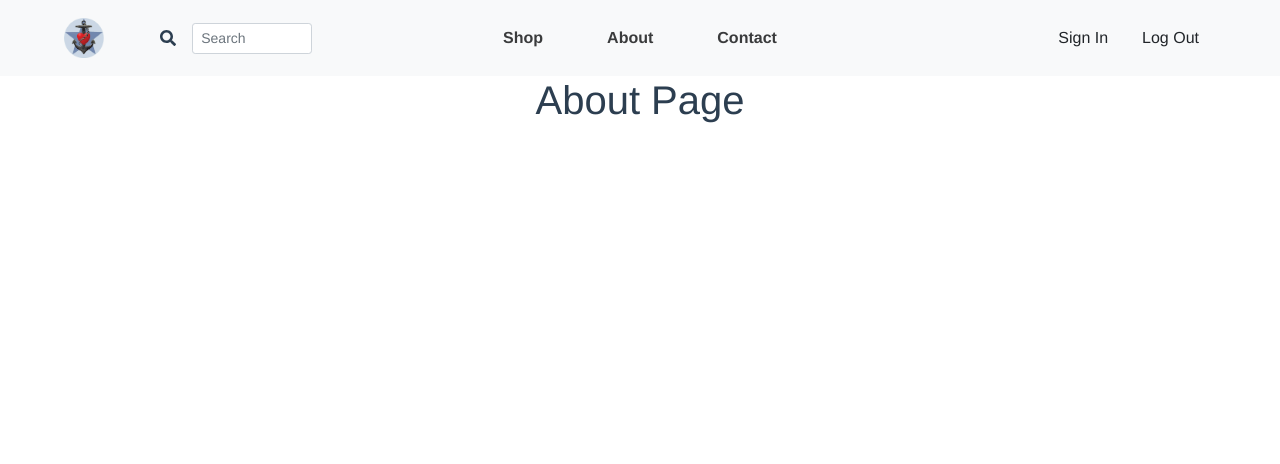
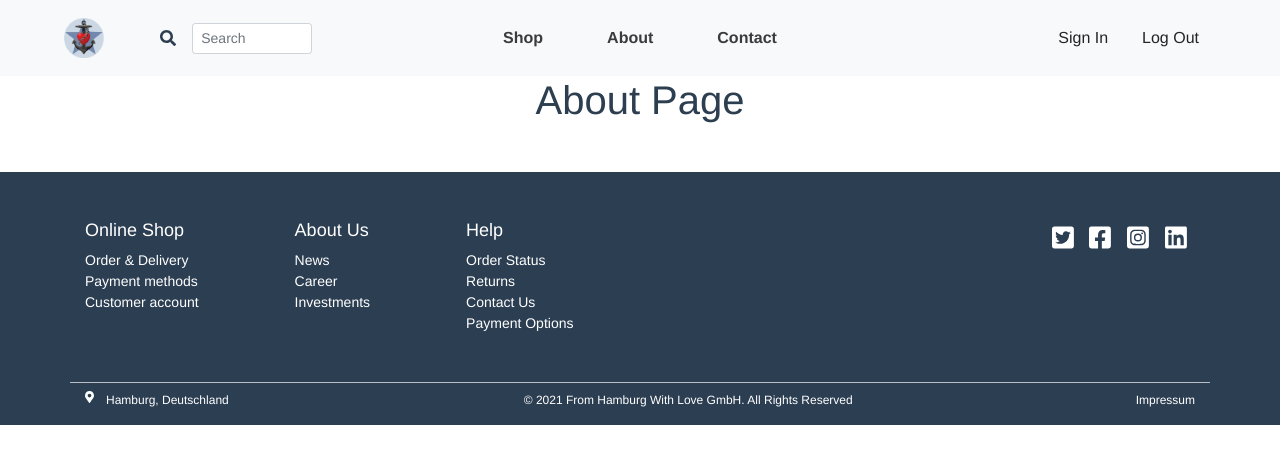
Before and after one commit to rsmml/online-store-front-end, a Vue app: page /about in a window 1280 px wide. Shown: the top 464 px of the page. Built offline with nearby package versions, Linux system fonts and the light colour scheme; what cloudinary-vue would draw is missing.

Commit message:
footer done

```diff
--- a/src/App.vue
+++ b/src/App.vue
@@ -2,16 +2,19 @@
   <div id="app">
     <NavBar />
     <router-view/>
+    <Footer />
   </div>
 </template>
 
 <script>
 import NavBar from '@/components/NavBar';
+import Footer from '@/components/Footer';
 
 export default {
   name: 'App',
   components: {
     NavBar,
+    Footer,
   },
 };
 </script>
--- /dev/null
+++ b/src/components/Footer.vue
@@ -0,0 +1,80 @@
+<template>
+  <div id="footer" class="mt-5">
+    <div class="top-footer container d-flex py-5">
+      <div class="d-flex flex-column align-items-start mr-5">
+        <h1>Online Shop</h1>
+        <router-link to="/">Order & Delivery</router-link>
+        <router-link to="/">Payment methods</router-link>
+        <router-link to="/">Customer account</router-link>
+      </div>
+      <div class="d-flex flex-column align-items-start mx-5">
+        <h1>About Us</h1>
+        <router-link to="/">News</router-link>
+        <router-link to="/">Career</router-link>
+        <router-link to="/">Investments</router-link>
+      </div>
+      <div class="d-flex flex-column align-items-start mx-5 flex-grow-1">
+        <h1>Help</h1>
+        <router-link to="/">Order Status</router-link>
+        <router-link to="/">Returns</router-link>
+        <router-link to="/">Contact Us</router-link>
+        <router-link to="/">Payment Options</router-link>
+      </div>
+      <div class="d-flex align-items-start" style="color:#b8bfc7;">
+        <router-link to="/" style="font-size: 25px !important">
+          <font-awesome-icon class="mx-2" :icon="['fab', 'twitter-square']" />
+        </router-link>
+        <router-link to="/" style="font-size: 25px !important">
+          <font-awesome-icon class="mx-2" :icon="['fab', 'facebook-square']" />
+        </router-link>
+        <router-link to="/" style="font-size: 25px !important">
+          <font-awesome-icon class="mx-2" :icon="['fab', 'instagram-square']" />
+        </router-link>
+        <router-link to="/" style="font-size: 25px !important">
+          <font-awesome-icon class="mx-2" :icon="['fab', 'linkedin']" />
+        </router-link>
+      </div>
+    </div>
+    <div class="bottom-footer d-flex container mt-2">
+      <font-awesome-icon icon="map-marker-alt" style="color:white; font-size: 12px;"/>
+      <p>Hamburg, Deutschland</p>
+      <p class="flex-grow-1">© 2021 From Hamburg With Love GmbH. All Rights Reserved</p>
+      <router-link to="/" style="font-size: 12px !important">Impressum</router-link>
+    </div>
+  </div>
+</template>
+
+<script>
+
+export default {
+  name: 'Footer',
+};
+</script>
+
+<style scoped>
+#footer {
+  background-color: #2c3e52;
+}
+h1{
+  font-size: 18px;
+  color: white;
+}
+a{
+  font-size: 14px;
+  text-decoration: none;
+  color: white;
+  transition: 0.2s;
+}
+a:hover{
+  color: #b8bfc7;
+}
+.top-footer {
+  border-bottom: 1px solid #b8bfc7;
+}
+p{
+  color: white;
+  font-size: 12px;
+  margin-left: 12px;
+}
+
+</style>
--- a/src/components/products-page/ProductCard.vue
+++ b/src/components/products-page/ProductCard.vue
@@ -95,7 +95,7 @@ export default {
   }
   .new-tag {
     position: absolute;
-    background-color: white;
+    background-color: #89e900;
     padding: 4px 12px;
     right: 10px;
     top: 10px;
--- a/src/main.js
+++ b/src/main.js
@@ -7,13 +7,28 @@ import VueCarousel from 'vue-carousel';
 import Cloudinary from 'cloudinary-vue';
 import 'bootstrap'; import 'bootstrap/dist/css/bootstrap.min.css';
 import { library } from '@fortawesome/fontawesome-svg-core';
-import { faSearch, faChevronRight, faBurn, faTimes, faHeart, faStar } from '@fortawesome/free-solid-svg-icons';
+import { faFontAwesome, faTwitterSquare, faFacebookSquare, faInstagramSquare, faLinkedin } from '@fortawesome/free-brands-svg-icons';
+import { faSearch, faChevronRight, faBurn, faTimes, faHeart, faStar, faMapMarkerAlt } from '@fortawesome/free-solid-svg-icons';
 import { FontAwesomeIcon } from '@fortawesome/vue-fontawesome';
 import App from './App';
 import router from './router';
 import products from './store/products';
 
-library.add(faSearch, faChevronRight, faBurn, faTimes, faHeart, faStar);
+library.add(
+  faSearch,
+  faChevronRight,
+  faBurn,
+  faTimes,
+  faHeart,
+  faStar,
+  faFontAwesome,
+  faTwitterSquare,
+  faFacebookSquare,
+  faInstagramSquare,
+  faLinkedin,
+  faMapMarkerAlt,
+);
+
 Vue.component('font-awesome-icon', FontAwesomeIcon);
 
 // eslint-disable-next-line
```
